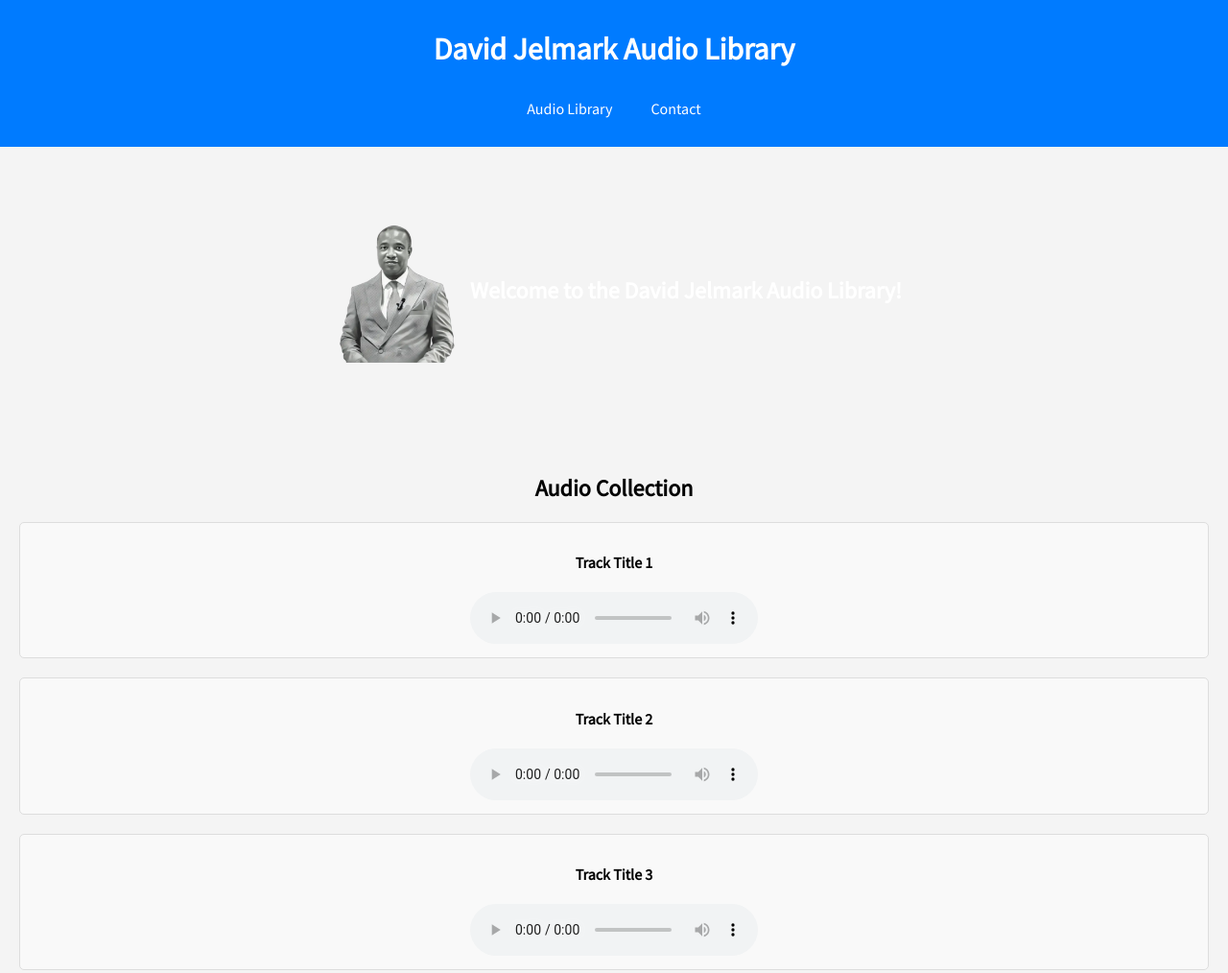
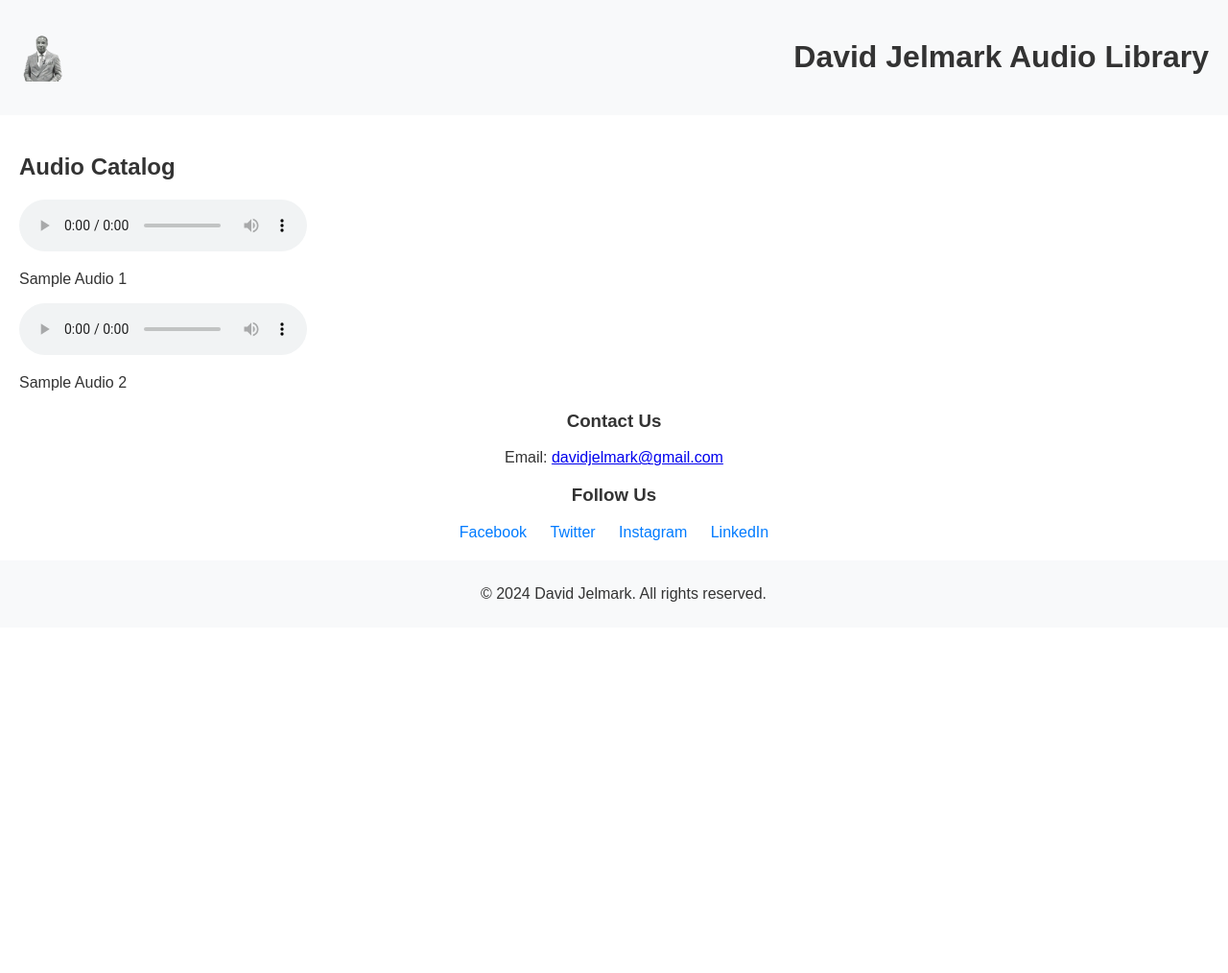
Before and after one commit to davidjelmark/library, a plain HTML site: page index.html in a window 1280 px wide. Shown: the top 1014 px of the page at 96% size. After the commit the page ends 800 px from the top, so only its background shows below. Drawn offline with Linux system fonts and the light colour scheme.

Commit message:
index.html

```diff
--- a/index.html
+++ b/index.html
@@ -4,203 +4,107 @@
     <meta charset="utf-8" />
     <title>David Jelmark Audio Library</title>
     <meta name="viewport" content="width=device-width, initial-scale=1">
-    <link rel="preconnect" href="https://fonts.gstatic.com">
-    <link href="https://fonts.googleapis.com/css2?family=Source+Sans+Pro:wght@300;400&display=swap" rel="stylesheet">
     <style>
         body {
-            font-family: 'Source Sans Pro', sans-serif;
+            font-family: 'Arial', sans-serif;
             margin: 0;
             padding: 0;
-            background-color: #f4f4f4;
+            color: #333;
         }
-        .header {
-            background-color: #007BFF;
-            padding: 10px;
-            color: white;
+        header {
+            display: flex;
+            justify-content: space-between;
+            align-items: center;
+            background-color: #f8f9fa;
+            padding: 20px;
+        }
+        header img {
+            height: 50px; /* Adjust as needed */
+        }
+        main {
+            padding: 20px;
+        }
+        .contact-info {
+            margin-top: 20px;
             text-align: center;
         }
-        .navbar {
-            display: flex;
-            justify-content: center;
-            margin: 10px 0;
-        }
-        .navbar a {
-            color: white;
-            text-decoration: none;
-            padding: 10px 20px;
-            transition: background 0.3s;
-        }
-        .navbar a:hover {
-            background-color: rgba(255, 255, 255, 0.2);
-        }
-        .banner-section {
-            background-image: url('img/section-1-bg.jpg');
-            background-size: cover;
-            background-position: center;
-            height: 300px;
-            display: flex;
-            align-items: center;
-            justify-content: center;
-            color: white;
+        .social-media {
+            margin-top: 10px;
             text-align: center;
         }
-        .audio-section {
-            padding: 20px;
-            text-align: center;
-        }
-        .audio-track {
-            margin: 20px 0;
-            border: 1px solid #ddd;
-            border-radius: 5px;
-            padding: 10px;
-            background-color: #f9f9f9;
-        }
-        .contact-section {
-            text-align: center;
-            margin: 20px auto;
-            padding: 20px;
-            background-color: #fff;
-            border-radius: 8px;
-            box-shadow: 0 2px 10px rgba(0, 0, 0, 0.1);
-            max-width: 600px;
-        }
-        .contact-section h2 {
-            margin-bottom: 20px;
-        }
-        .contact-section input, .contact-section textarea {
-            width: 100%;
-            padding: 10px;
-            margin: 10px 0;
-            border: 1px solid #ccc;
-            border-radius: 4px;
-        }
-        .contact-section button {
-            background-color: #007BFF;
-            color: white;
-            border: none;
-            padding: 10px 20px;
-            border-radius: 5px;
-            cursor: pointer;
-        }
-        .contact-section button:hover {
-            background-color: #0056b3;
+        .social-media a {
+            margin: 0 10px;
+            text-decoration: none;
+            color: #007bff;
         }
         footer {
-            background-color: #007BFF;
-            color: white;
             text-align: center;
             padding: 10px;
+            background-color: #f8f9fa;
             position: relative;
             bottom: 0;
             width: 100%;
-        }
-        .social-media {
-            margin-top: 20px;
-        }
-        .social-media a {
-            margin: 0 10px;
-            color: #007BFF;
-            text-decoration: none;
-            font-size: 1.5em;
         }
     </style>
 </head>
 
 <body>
-    <div id="outer">
-        <header class="header">
+    <header>
+        <img src="david-jelmark.png" alt="David Jelmark Logo">
         <h1>David Jelmark Audio Library</h1>
-            <nav class="navbar">
-                <a href="#audio-section">Audio Library</a>
-                <a href="#contact-section">Contact</a>
-            </nav>
     </header>
 
-        <div class="banner-section">
-            <img src="david-jelmark.png" alt="David Jelmark Logo" style="max-width: 150px;">
-            <h2>Welcome to the David Jelmark Audio Library!</h2>
+    <main>
+        <h2>Audio Catalog</h2>
+        <div id="audio-list"></div> <!-- This will be populated by JSON -->
+
+        <div class="contact-info">
+            <h3>Contact Us</h3>
+            <p>Email: <a href="mailto:davidjelmark@gmail.com">davidjelmark@gmail.com</a></p>
         </div>
-
-        <section class="audio-section" id="audio-section">
-            <h2>Audio Collection</h2>
-            <div id="audio-tracks"></div>
-        </section>
-
-        <section class="contact-section" id="contact-section">
-            <h2>Contact Us</h2>
-            <form id="contact-form" onsubmit="sendMessage(event)">
-                <input type="text" id="name" placeholder="Your Name" required>
-                <input type="email" id="email" placeholder="Your Email" required>
-                <textarea id="message" rows="5" placeholder="Your Message" required></textarea>
-                <button type="submit">Send Message</button>
-            </form>
-            <p>If you have any questions, feel free to reach out!</p>
 
         <div class="social-media">
             <h3>Follow Us</h3>
             <a href="https://facebook.com" target="_blank">Facebook</a>
             <a href="https://twitter.com" target="_blank">Twitter</a>
             <a href="https://instagram.com" target="_blank">Instagram</a>
+            <a href="https://linkedin.com" target="_blank">LinkedIn</a>
         </div>
-        </section>
+    </main>
 
     <footer>
-            <p>Copyright 2024 David Jelmark Audio Library.</p>
+        <p>&copy; 2024 David Jelmark. All rights reserved.</p>
     </footer>
-    </div>
 
     <script>
-        // Sample JSON data for audio tracks
+        // Sample JSON data for audio files (replace with your actual JSON fetching logic)
         const audioData = [
             {
-                "title": "Track Title 1",
-                "src": "audio/track1.mp3"
+                "title": "Sample Audio 1",
+                "url": "https://link-to-your-audio-file-1.mp3"
             },
             {
-                "title": "Track Title 2",
-                "src": "audio/track2.mp3"
-            },
-            {
-                "title": "Track Title 3",
-                "src": "audio/track3.mp3"
-            },
-            {
-                "title": "Track Title 4",
-                "src": "audio/track4.mp3"
+                "title": "Sample Audio 2",
+                "url": "https://link-to-your-audio-file-2.mp3"
             }
         ];
 
-        // Function to display audio tracks
-        function displayAudioTracks() {
-            const audioContainer = document.getElementById('audio-tracks');
-            audioData.forEach(track => {
-                const trackDiv = document.createElement('div');
-                trackDiv.className = 'audio-track';
-                trackDiv.innerHTML = `
-                    <h4>${track.title}</h4>
-                    <audio controls>
-                        <source src="${track.src}" type="audio/mpeg">
-                        Your browser does not support the audio element.
+        // Function to populate audio list
+        const populateAudioList = () => {
+            const audioListDiv = document.getElementById('audio-list');
+            audioData.forEach(audio => {
+                const audioElement = document.createElement('div');
+                audioElement.innerHTML = `<audio controls>
+                                            <source src="${audio.url}" type="audio/mpeg">
+                                            Your browser does not support the audio tag.
                                           </audio>
-                `;
-                audioContainer.appendChild(trackDiv);
+                                          <p>${audio.title}</p>`;
+                audioListDiv.appendChild(audioElement);
             });
-        }
+        };
 
-        // Call the function to display audio tracks on page load
-        displayAudioTracks();
-
-        // Function to send message (demo function, will not actually send an email)
-        function sendMessage(event) {
-            event.preventDefault();
-            const name = document.getElementById('name').value;
-            const email = document.getElementById('email').value;
-            const message = document.getElementById('message').value;
-
-            // Replace the following line with actual email sending logic
-            alert(`Message sent from ${name} (${email}): ${message}`);
-            document.getElementById('contact-form').reset(); // Clear the form
-        }
+        // Call the function to populate audio list
+        populateAudioList();
     </script>
 </body>
 </html>
```
Lines whose indentation alone changed are shown as unchanged.
